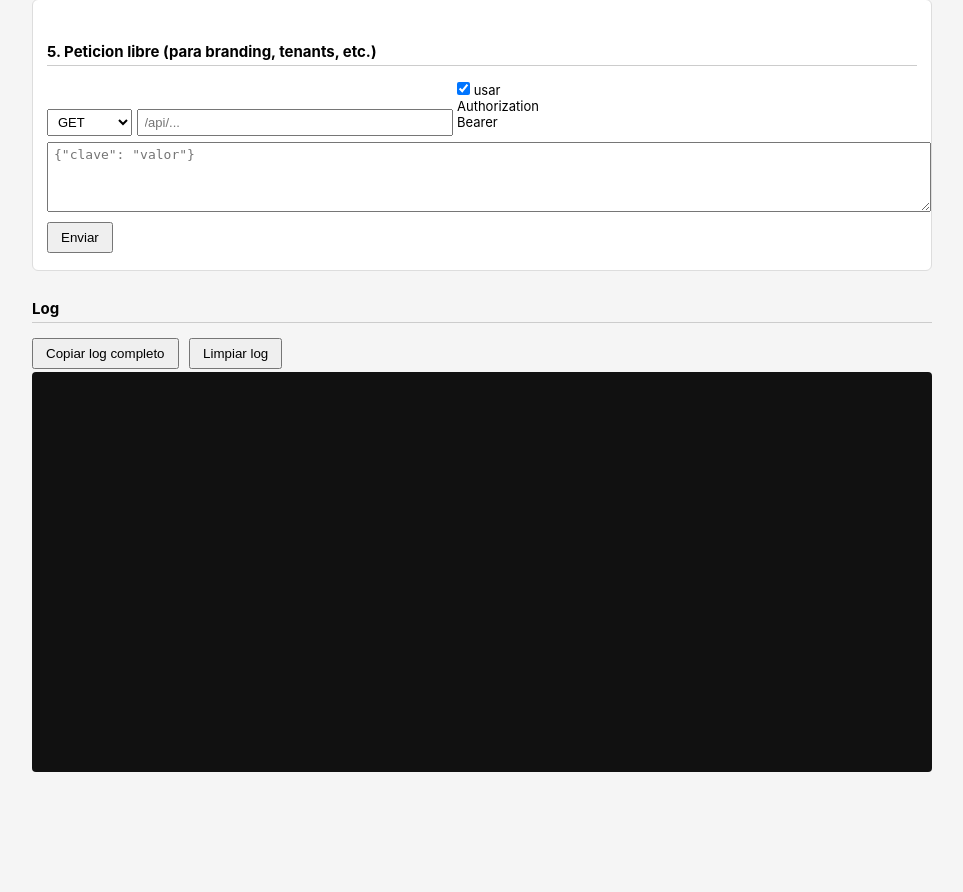
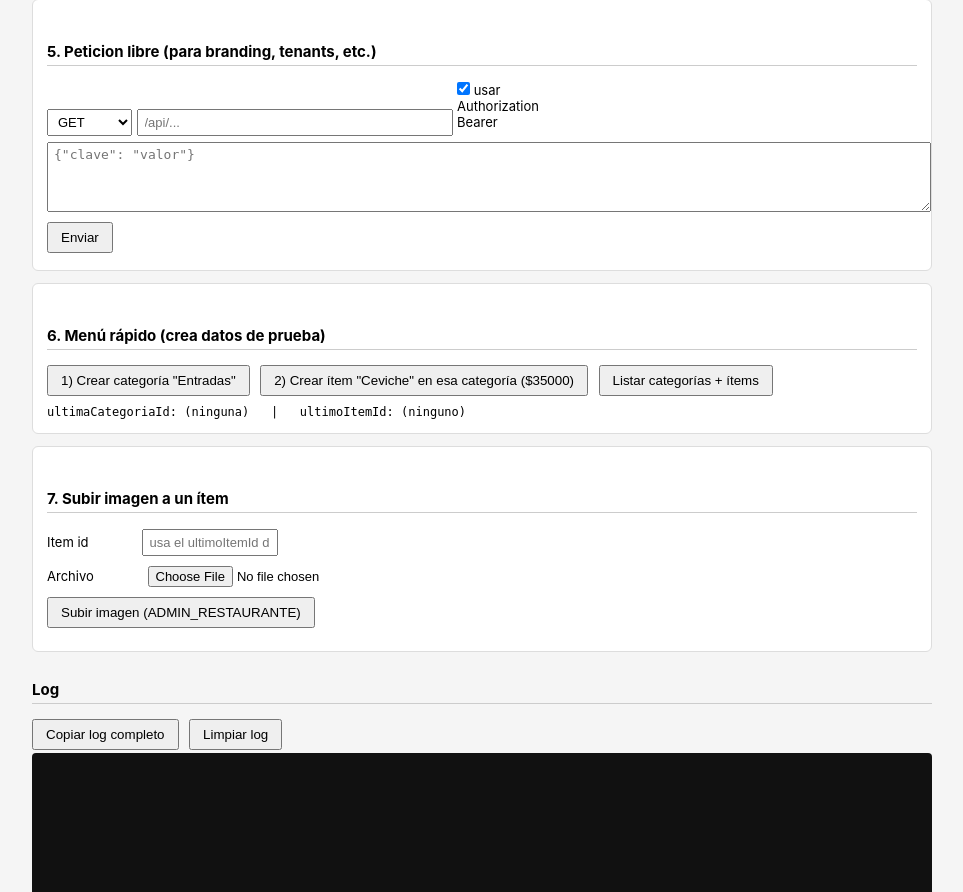
Before and after one commit to andrescalderonart/mezzalia, a Spring Boot app: page /test.html in a window 1280 px wide. Shown: the part 926-1818 px from the top of the page, without its empty margins (158-1121 px from the left). Before the commit the page ends 1698 px from the top, so only its background shows below. Run offline with Spring Boot 4, Linux system fonts and the light colour scheme; some of the project's set-up classes (security, data sources, template engines, error pages and the like) are left out, and stand-ins take their place.

Commit message:
chore(test.html): agrega secciones de menu (crear categoria/item) y subida de imagen
Sin esto el panel no podia ejercitar el modulo menu recien agregado: la
seccion "peticion libre" ya cubria crear categoria/item (son JSON normal),
pero subir una imagen es multipart/form-data y eso necesitaba su propio
control de <input type=file> + FormData, no un textarea de JSON.

```diff
--- a/backend/src/main/resources/static/test.html
+++ b/backend/src/main/resources/static/test.html
@@ -73,6 +73,26 @@
   <label><input id="freeAuth" type="checkbox" checked style="width:auto"> usar Authorization Bearer</label><br>
   <textarea id="freeBody" placeholder='{"clave": "valor"}'></textarea><br>
   <button onclick="peticionLibre()">Enviar</button>
+</div>
+
+<div class="card">
+  <h2>6. Menú rápido (crea datos de prueba)</h2>
+  <button onclick="crearCategoriaDePrueba()">1) Crear categoría "Entradas"</button>
+  <button onclick="crearItemDePrueba()">2) Crear ítem "Ceviche" en esa categoría ($35000)</button>
+  <button onclick="listarCategoriasEItems()">Listar categorías + ítems</button>
+  <div id="menuIds" style="font-size:12px; font-family:monospace; margin-top:6px;">
+    ultimaCategoriaId: (ninguna) &nbsp; | &nbsp; ultimoItemId: (ninguno)
+  </div>
+</div>
+
+<div class="card">
+  <h2>7. Subir imagen a un ítem</h2>
+  <label>Item id</label>
+  <input id="imgItemId" type="text" placeholder="usa el ultimoItemId de arriba" style="width:120px"><br>
+  <label>Archivo</label>
+  <input id="imgArchivo" type="file" accept="image/jpeg,image/png,image/webp"><br>
+  <button onclick="subirImagen()">Subir imagen (ADMIN_RESTAURANTE)</button>
+  <div id="imgResultado" style="font-size:12px; margin-top:6px;"></div>
 </div>
 
 <h2>Log</h2>
@@ -176,7 +196,11 @@ async function probarRateLimit() {
 
 async function peticionLibre() {
   const metodo = document.getElementById('freeMethod').value;
-  const path = document.getElementById('freePath').value;
+  const path = document.getElementById('freePath').value.trim();
+  if (!path) {
+    agregarLog('peticionLibre', '-', 'Falta poner una ruta (ej. /api/admin/menu/categorias). No se envio nada.', true);
+    return;
+  }
   const usarAuth = document.getElementById('freeAuth').checked;
   const cuerpoTexto = document.getElementById('freeBody').value.trim();
   let cuerpo = undefined;
@@ -185,6 +209,90 @@ async function peticionLibre() {
     catch (e) { agregarLog('peticionLibre', '-', 'El body no es JSON valido: ' + e, true); return; }
   }
   await llamar(metodo, path, cuerpo, usarAuth);
+}
+
+let ultimaCategoriaId = null;
+let ultimoItemId = null;
+
+function pintarMenuIds() {
+  document.getElementById('menuIds').textContent =
+    'ultimaCategoriaId: ' + (ultimaCategoriaId ?? '(ninguna)') + '  |  ultimoItemId: ' + (ultimoItemId ?? '(ninguno)');
+  if (ultimoItemId && !document.getElementById('imgItemId').value) {
+    document.getElementById('imgItemId').value = ultimoItemId;
+  }
+}
+
+async function crearCategoriaDePrueba() {
+  const r = await llamar('POST', '/api/admin/menu/categorias', { nombre: 'Entradas', orden: 0 }, true);
+  if (r.ok) {
+    ultimaCategoriaId = JSON.parse(r.texto).id;
+    pintarMenuIds();
+  }
+}
+
+async function crearItemDePrueba() {
+  if (!ultimaCategoriaId) {
+    agregarLog('crearItemDePrueba', '-', 'Primero crea una categoría (paso 1).', true);
+    return;
+  }
+  const r = await llamar('POST', '/api/admin/menu/items', {
+    categoriaId: ultimaCategoriaId,
+    nombre: 'Ceviche',
+    descripcion: 'Ceviche de camarón con leche de tigre',
+    precio: 35000,
+    imagenUrl: null
+  }, true);
+  if (r.ok) {
+    ultimoItemId = JSON.parse(r.texto).id;
+    pintarMenuIds();
+  }
+}
+
+async function listarCategoriasEItems() {
+  const r = await llamar('GET', '/api/admin/menu/categorias', null, true);
+  if (r.ok) {
+    const categorias = JSON.parse(r.texto);
+    for (const cat of categorias) {
+      await llamar('GET', '/api/admin/menu/categorias/' + cat.id + '/items', null, true);
+    }
+  }
+}
+
+async function subirImagen() {
+  const itemId = document.getElementById('imgItemId').value.trim();
+  const archivo = document.getElementById('imgArchivo').files[0];
+  const resultadoDiv = document.getElementById('imgResultado');
+  if (!itemId) { resultadoDiv.textContent = 'Falta el item id.'; return; }
+  if (!archivo) { resultadoDiv.textContent = 'Falta elegir un archivo.'; return; }
+  if (!accessToken) { resultadoDiv.textContent = 'Primero haz login.'; return; }
+
+  const formData = new FormData();
+  formData.append('archivo', archivo);
+
+  const titulo = 'POST /api/admin/menu/items/' + itemId + '/imagen';
+  try {
+    // OJO: no se pone Content-Type a mano -- el navegador arma el boundary
+    // del multipart/form-data solo. Ponerlo manual rompe el request.
+    const resp = await fetch('/api/admin/menu/items/' + itemId + '/imagen', {
+      method: 'POST',
+      headers: { 'Authorization': 'Bearer ' + accessToken },
+      body: formData
+    });
+    const texto = await resp.text();
+    let textoFormateado = texto;
+    try { textoFormateado = JSON.stringify(JSON.parse(texto), null, 2); } catch (e) {}
+    agregarLog(titulo, resp.status, textoFormateado, !resp.ok);
+
+    if (resp.ok) {
+      const json = JSON.parse(texto);
+      resultadoDiv.innerHTML = 'Subida OK. URL: <a href="' + json.imagenUrl + '" target="_blank">' + json.imagenUrl + '</a>';
+    } else {
+      resultadoDiv.textContent = 'Fallo la subida (ver log abajo).';
+    }
+  } catch (e) {
+    agregarLog(titulo, 'ERROR DE RED', String(e), true);
+    resultadoDiv.textContent = 'Error de red.';
+  }
 }
 
 function copiarLog() {
```
